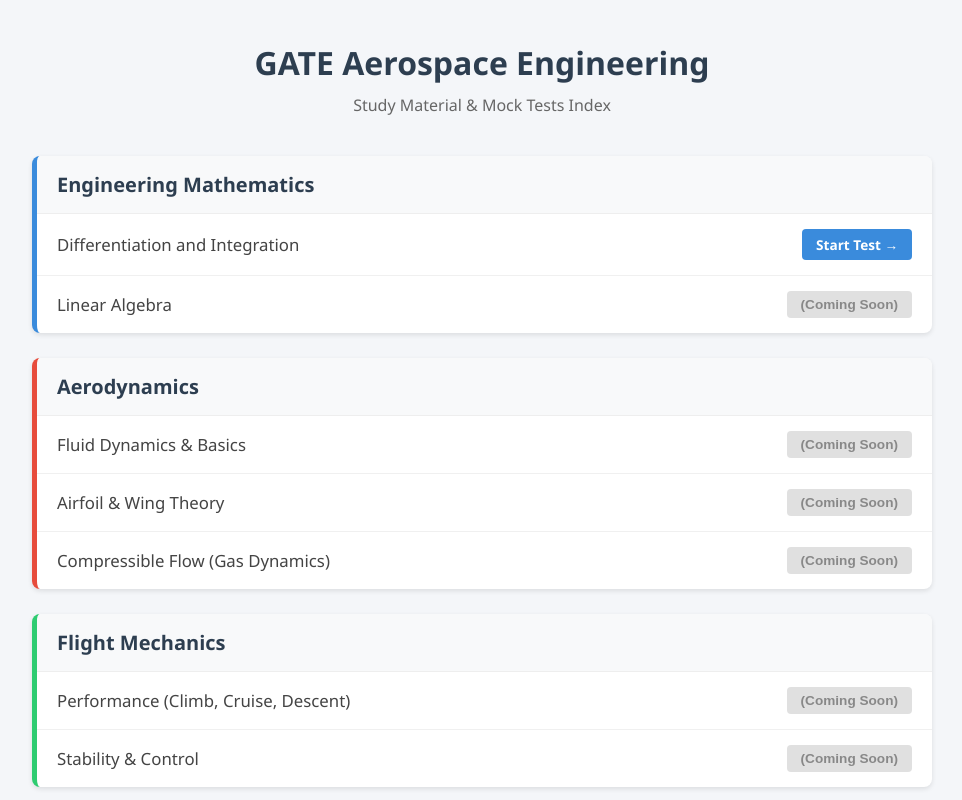
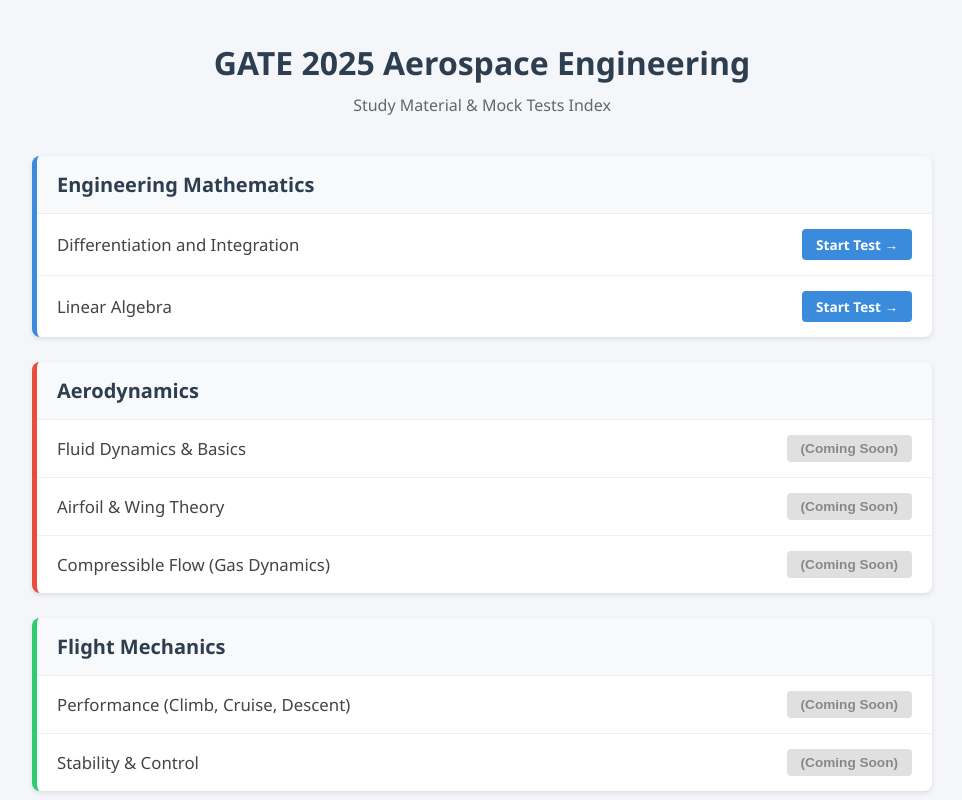
Before and after one commit to fALCON-004/GATE-Aerospace-Question-Practice, a plain HTML site: page index.html in a window 1280 px wide. Shown: the top 800 px of the page, without its empty margins (158-1120 px from the left). Drawn offline with Linux system fonts and the light colour scheme.

Commit message:
Update index.html

```diff
--- a/index.html
+++ b/index.html
@@ -3,7 +3,7 @@
 <head>
     <meta charset="UTF-8">
     <meta name="viewport" content="width=device-width, initial-scale=1.0">
-    <title>GATE Aerospace Practice</title>
+    <title>GATE Aerospace Index</title>
     <style>
         body {
             font-family: 'Segoe UI', Arial, sans-serif;
@@ -113,7 +113,7 @@
 <body>
 
     <div class="container">
-        <h1>GATE Aerospace Engineering</h1>
+        <h1>GATE 2025 Aerospace Engineering</h1>
         <div class="subtitle">Study Material & Mock Tests Index</div>
 
         <div class="subject-card">
@@ -125,7 +125,7 @@
                 </li>
                 <li class="topic-item">
                     <span class="topic-name">Linear Algebra</span>
-                    <button class="open-btn disabled-btn">(Coming Soon)</button>
+                    <a href="Linear Algebra.html" class="open-btn" target="_blank">Start Test →</a>
                 </li>
             </ul>
         </div>
@@ -221,5 +221,4 @@
     </div>
 
 </body>
-
 </html>
```
